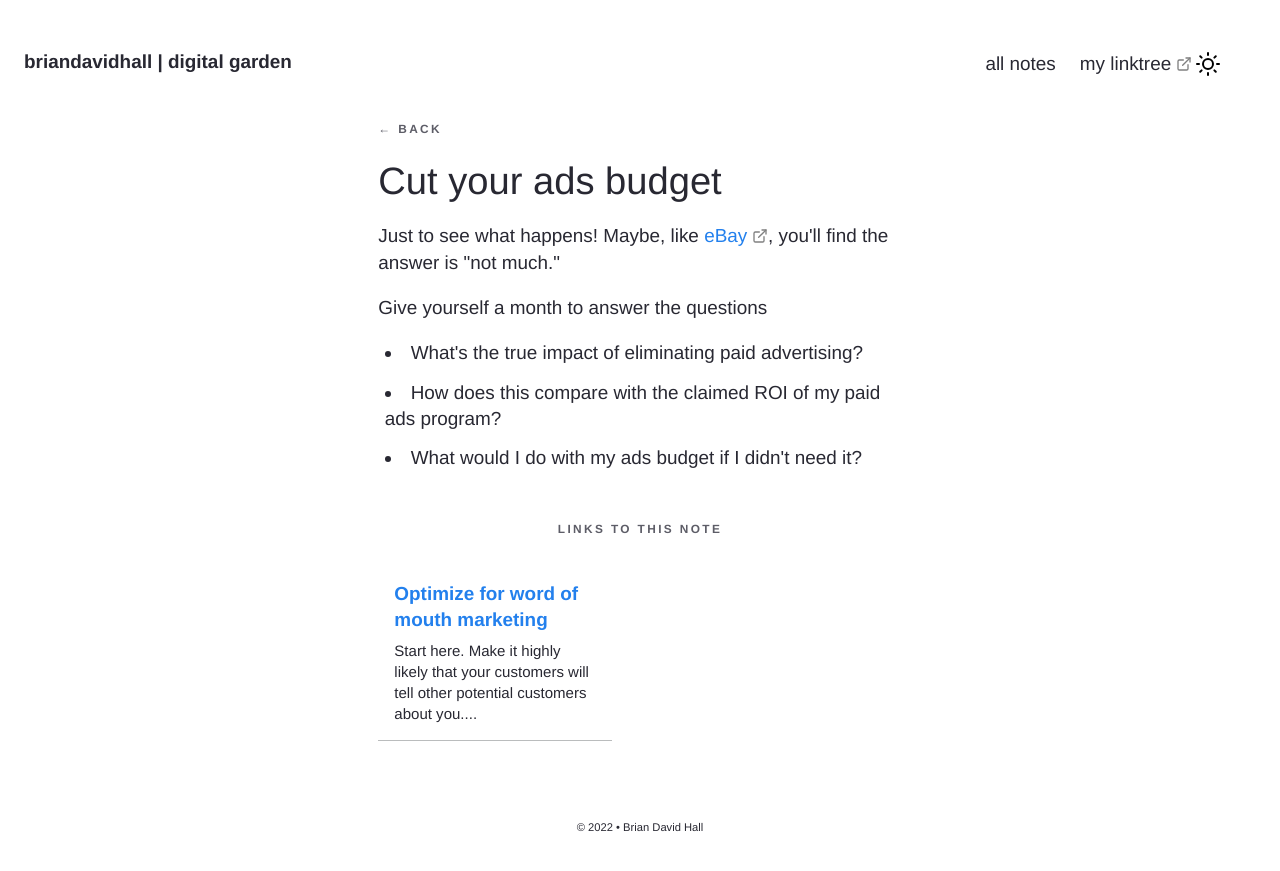
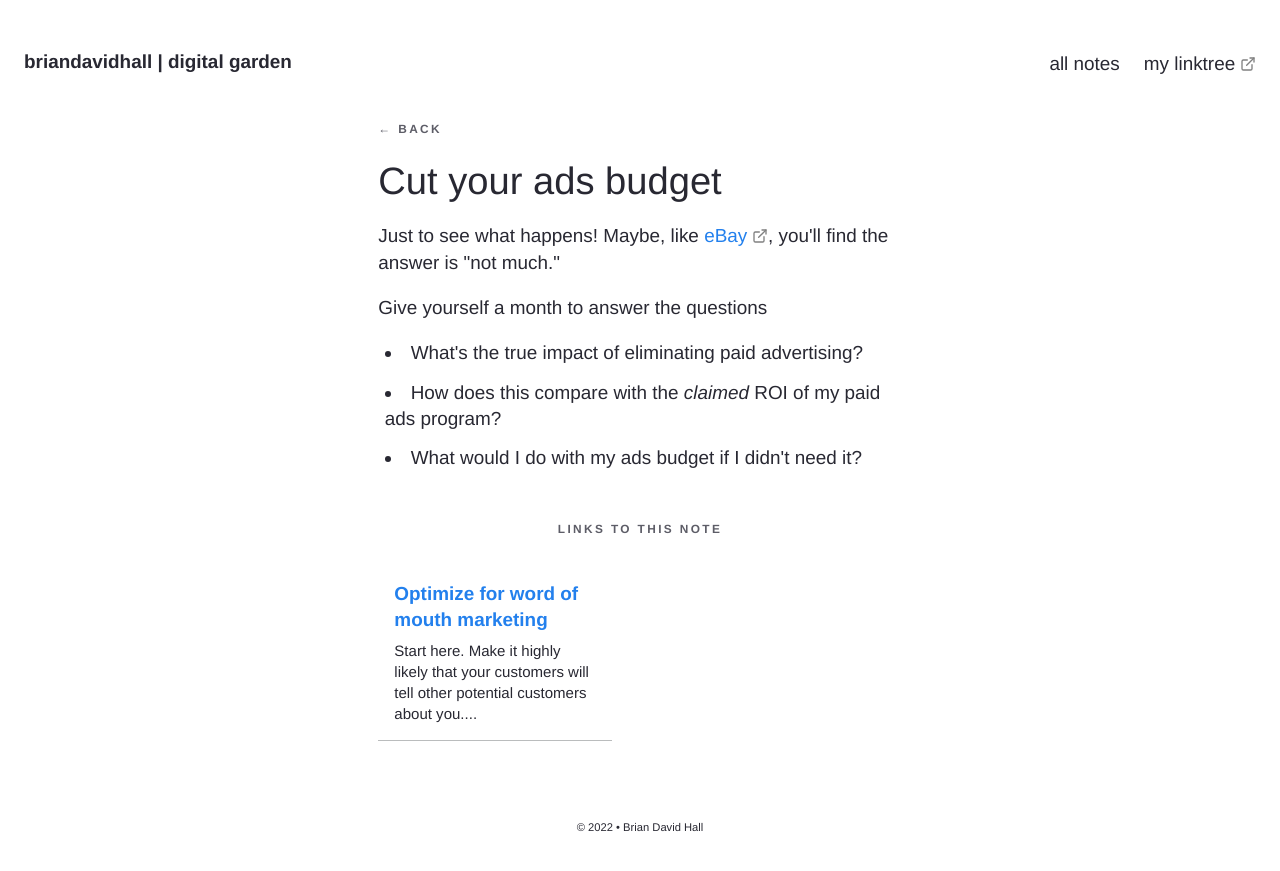
Before and after one commit to bruab/garden, a Jekyll site: the page built from _notes/Cut your ads budget.md, in a window 1280 px wide. Shown: the top 871 px of the page. Built offline with Jekyll 4.4.1, drawn with Linux system fonts in a browser that asks for light colours.

```diff
--- a/_includes/Nav.html
+++ b/_includes/Nav.html
@@ -33,7 +33,6 @@
     <div class="navbar-brand">
       <a class="navbar-item" style="padding-left: 0;"; href="{{ site.baseurl }}/index.html">
           <h6> {{site.heading}}</h6></a>
-          <script src="{{ site.baseurl }}/assets/js/modeswitcher.js"></script>
           <script src="{{ site.baseurl }}/assets/js/Hamburger.js"></script>
       <a role="button" class="navbar-burger" aria-label="menu" aria-expanded="false" data-target="navbarBasicExample">
         <span aria-hidden="true"></span>
@@ -51,16 +50,6 @@
           my linktree
         </a>
       </div>
-      <div class="navbar-end is-hidden-mobile" onclick="modeSwitcher()" >
-        <div class="navbar-item">
-          <div class="buttons">
-            <a class="button is-text">
-              <span class="icon is-small">
-                <img src="{{ '/assets/img/sun.svg' | relative_url }}" id="theme-toggle-img">
-              </span>
-            </a>
-          </div>
-        </div>
-      </div>
+
     </div>
   </nav>
--- a/_notes/Cut your ads budget.md
+++ b/_notes/Cut your ads budget.md
@@ -13,5 +13,5 @@ Just to see what happens! Maybe, like [eBay](https://www.nber.org/system/files/w
 Give yourself a month to answer the questions
 
 - What's the true impact of eliminating paid advertising?
-- How does this compare with the claimed ROI of my paid ads program?
+- How does this compare with the *claimed* ROI of my paid ads program?
 - What would I do with my ads budget if I didn't need it?
```
Also changed, not shown: assets/img/favicon.png (added).
